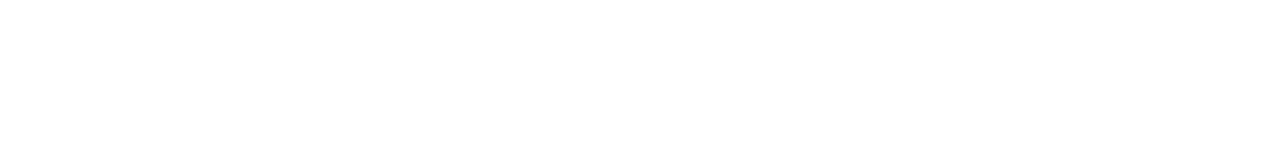
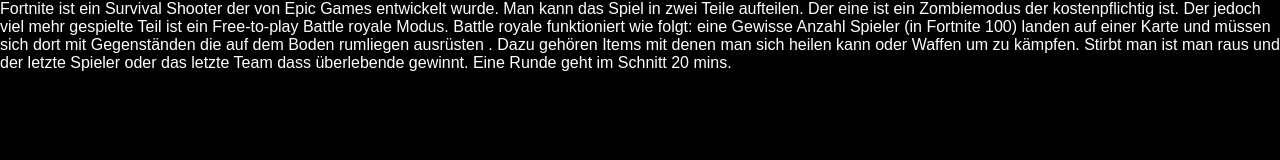
Before and after one commit to JonathanXDR/Games-Website, a plain HTML site: page GameLibrary/Fortnite.html in a window 1280 px wide. Drawn offline with Linux system fonts and the light colour scheme.

Commit message:
Fortinte

```diff
--- a/GameLibrary/Fortnite.html
+++ b/GameLibrary/Fortnite.html
@@ -0,0 +1,26 @@
+<!DOCTYPE html>
+<html lang="en">
+
+<head>
+    <link rel="stylesheet" href="games.css" />
+    <meta charset="UTF-8" />
+    <meta http-equiv="X-UA-Compatible" content="IE=edge" />
+    <meta name="viewport" content="width=device-width, initial-scale=1.0" />
+    <title>Fortnite</title>
+</head>
+
+<body>
+    <span>
+      Fortnite ist ein Survival Shooter der von Epic Games entwickelt wurde. Man
+      kann das Spiel in zwei Teile aufteilen. Der eine ist ein Zombiemodus der
+      kostenpflichtig ist. Der jedoch viel mehr gespielte Teil ist ein
+      Free-to-play Battle royale Modus. Battle royale funktioniert wie folgt:
+      eine Gewisse Anzahl Spieler (in Fortnite 100) landen auf einer Karte und
+      müssen sich dort mit Gegenständen die auf dem Boden rumliegen ausrüsten .
+      Dazu gehören Items mit denen man sich heilen kann oder Waffen um zu
+      kämpfen. Stirbt man ist man raus und der letzte Spieler oder das letzte
+      Team dass überlebende gewinnt. Eine Runde geht im Schnitt 20 mins.
+    </span>
+</body>
+
+</html>
--- /dev/null
+++ b/GameLibrary/games.css
@@ -0,0 +1,19 @@
+body {
+    background: var(--colorBackground);
+    margin: 0;
+    font-family: Arial, Helvetica, sans-serif;
+    color: white;
+}
+
+:root {
+    --colorBackground: #000000;
+    --colorContainer: #151516;
+    --colorTransparent: rgba(5, 3, 3, 0.4);
+    --colorMenuBackground: rgba(29, 29, 31, 0.72);
+    --colorMenuBorder: rgba(255, 255, 255, 0.24);
+    --colorScrollbarTrack: #0f0f0f;
+    --colorScrollbarTrackBorder: #1c1c1c;
+    --colorFont: #ffffff;
+    --colorBtn: #ffffff;
+    --colorBtnReverse: #1d1d1f;
+}
--- a/main.css
+++ b/main.css
@@ -10,6 +10,7 @@
     background: var(--colorBackground);
     margin: 0;
     font-family: Arial, Helvetica, sans-serif;
+    color: white;
 }
 
 :root {
@@ -35,7 +36,9 @@
     margin-top: 0px;
 }
 
+
 /*Apple Menu Bar*/
+
 
 /* .ulContainer {
   background-color: blue;
@@ -90,7 +93,7 @@
     list-style: none;
 }
 
-.menu-bar li:hover > a {
+.menu-bar li:hover>a {
     color: var(--colorBackground);
 }
 
@@ -104,12 +107,14 @@
     align-items: center;
 }
 
+
 /*gamesLibrary*/
 
 .menu-bar li:hover::before {
     background-color: var(--colorFont);
     transform: scale(1.2);
 }
+
 
 /* Image Zoom */
 
@@ -128,7 +133,6 @@
 
 .alerts-border {
     border: 3px solid white;
-
     animation: blink 1s;
     animation-iteration-count: 3;
 }
@@ -149,5 +153,4 @@
     height: 250px;
 }
 
-#csgoPicture {
-}
+#csgoPicture {}
```
Also changed, not shown: GameLibrary/Minecraft.html (+16 -0 lines). Lines whose indentation alone changed are shown as unchanged.
